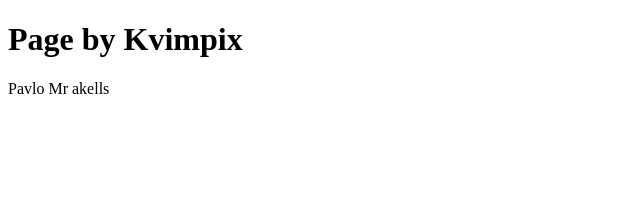
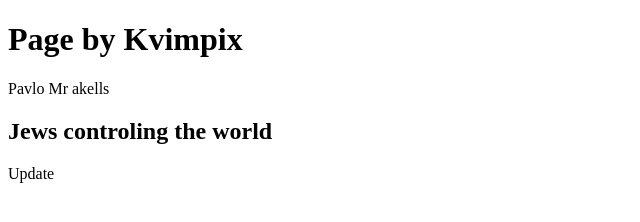
Before and after one commit to Kvimpix/Fakeweb, a plain HTML site: page index.html in a window 1280 px wide. Shown: the whole page, without its empty margins (0-640 px from the left). Drawn offline with Linux system fonts and the light colour scheme.

Commit message:
Update index.html

```diff
--- a/index.html
+++ b/index.html
@@ -8,4 +8,6 @@
   <h1>Page by Kvimpix</h1>
   <p>Pavlo Mr akells</p>
 </body>
+  <h2>Jews controling the world</h2>
+  <header>Update</header>
 </html>
```
